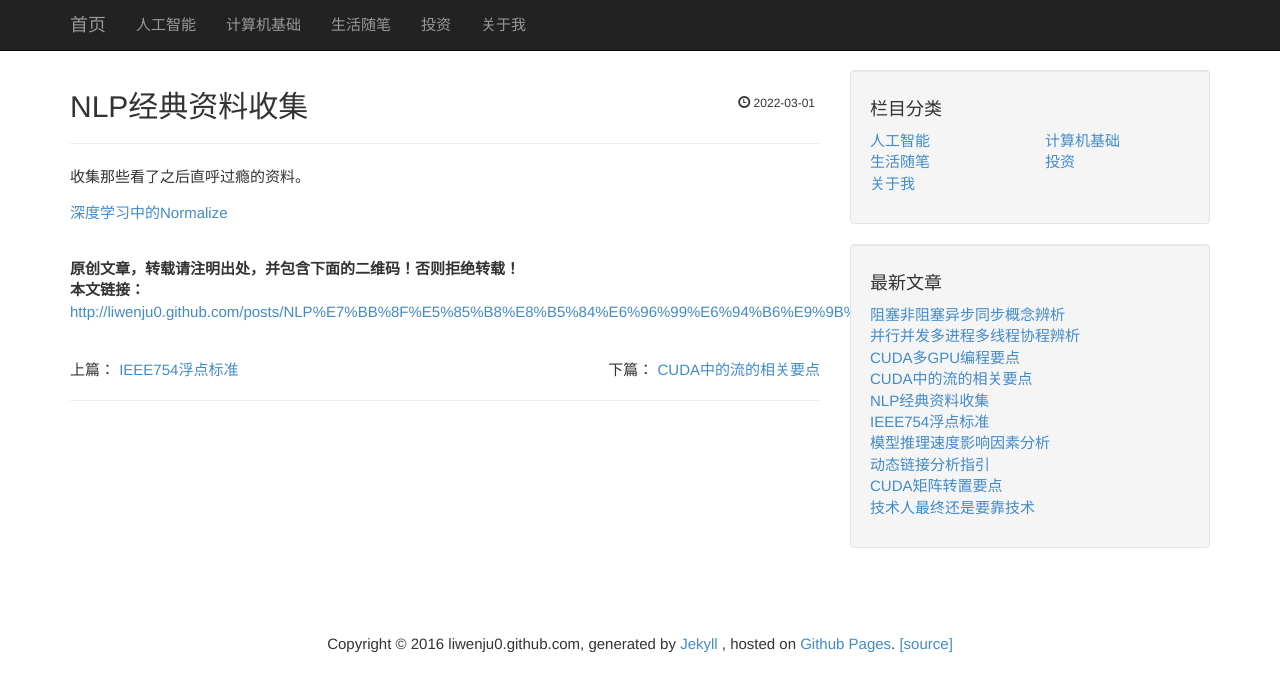
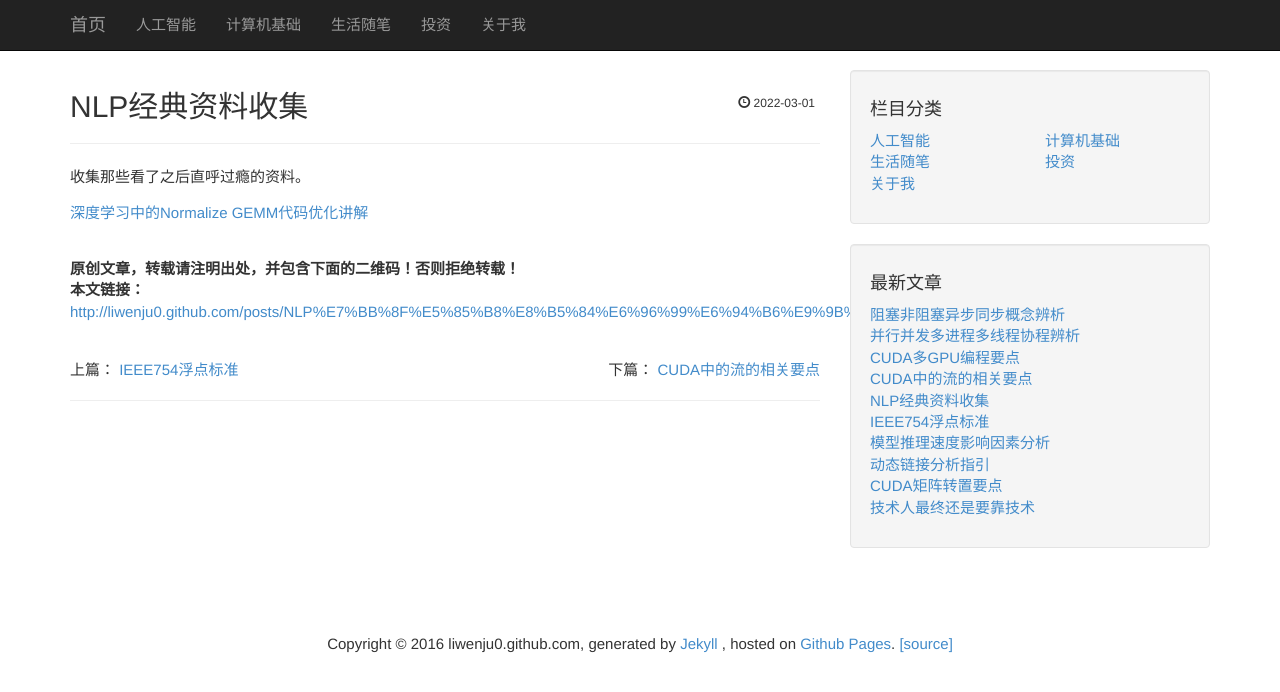
Before and after one commit to liwenju0/liwenju0.github.io, a Jekyll site: the page built from _posts/2022-03-01-NLP经典资料收集.md, in a window 1280 px wide. Shown: the top 692 px of the page. Built offline with Jekyll 4.4.1, drawn with Linux system fonts in a browser that asks for light colours.

Commit message:
添加摘要

```diff
--- a/_posts/2022-03-01-NLP经典资料收集.md
+++ b/_posts/2022-03-01-NLP经典资料收集.md
@@ -10,5 +10,6 @@ published: true
 
 
 [深度学习中的Normalize](https://zhuanlan.zhihu.com/p/33173246)
+[GEMM代码优化讲解](https://zhuanlan.zhihu.com/p/441146275)
 
 <!--more-->
```
Also changed, not shown: _posts/2022-03-02-并行并发多进程多线程协程辨析.md (+1 -0 lines), _posts/2022-03-02-阻塞非阻塞异步同步概念辨析.md (+2 -0 lines).
